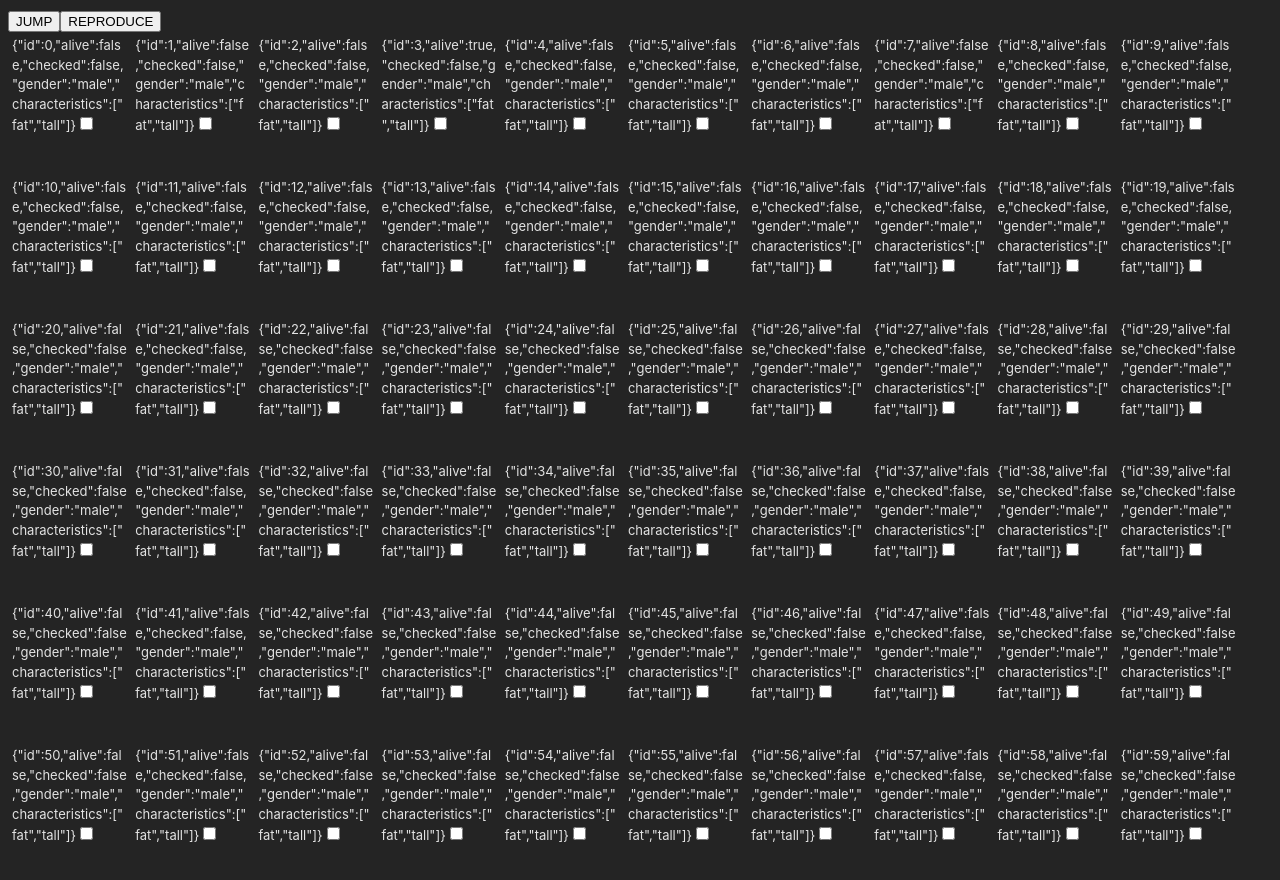
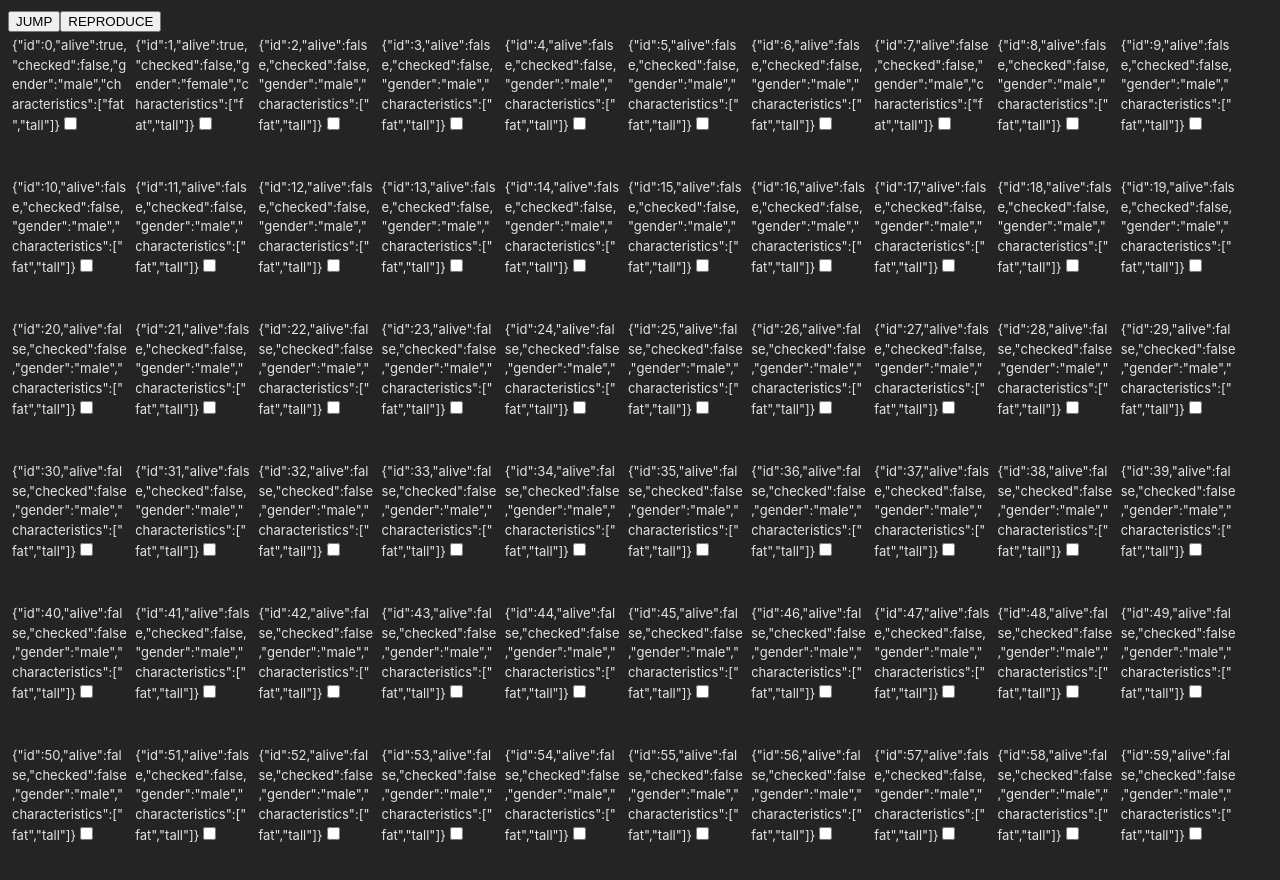
Before and after one commit to marcin228/frogs, a React (Vite) app: page / in a window 1280 px wide. Shown: the top 880 px of the page. Built offline with nearby package versions, Linux system fonts and the light colour scheme.

Commit message:
Add reproducing, fix issues, refactor a bit

```diff
--- a/src/components/Lake/Lake.tsx
+++ b/src/components/Lake/Lake.tsx
@@ -1,7 +1,7 @@
-import React, { useState } from "react"
+import React, { MouseEvent, useState } from "react"
 import './Lake.css'
 import '../../helpers/Helpers'
-import Helpers from "../../helpers/Helpers";
+import Helpers, { Point } from "../../helpers/Helpers";
 
 type LakeProps = {
     children?:React.ReactNode,
@@ -12,8 +12,16 @@ enum Gender {
     female = 'female'
 }
 
-type Weight = 'fat' | 'slim';
-type Height = 'tall' | 'short';
+enum Weight {
+    fat = 'fat',
+    slim = 'slim'
+}
+
+enum Height {
+    tall = 'tall',
+    short = 'short'
+}
+
 type Characteristics = [Weight, Height];
 type Frog = {
 
@@ -30,7 +38,28 @@ const LAKE_HEIGTH:number = 6;
 const MALE_DISTANCE: number = 3;
 const FEMALE_DISTANCE: number = 2;
 
-const Lake:React.FC<LakeProps> = ({ children }) => {
+const Lake:React.FC<LakeProps> = () => {
+
+    const checkAdjacentCellsInMatrix = function(pos:Point, matrix:Array<Array<Frog>>):Point | null{
+
+        const adjacencyOrder = [[-1, -1], [-1, 0], [-1, 1], [0, -1], [0, 1], [1, -1], [1, 0], [1, 1]];
+        let result:Point|null = null;
+
+        adjacencyOrder.forEach(_ => {
+
+            const y = pos.y + _[0];
+            const x = pos.x + _[1];
+
+            if(x >= 0 && x < LAKE_WIDTH && y >= 0 && y < LAKE_HEIGTH)
+                if(!matrix[y][x].alive){
+
+                    result = { x: x, y: y };
+                    return;
+                }
+        });
+
+        return result;
+    }
 
     const onClickJumpHandler = function():void{
 
@@ -74,9 +103,44 @@ const Lake:React.FC<LakeProps> = ({ children }) => {
 
     const onClickReproduce = function():void{
 
+        const [id1, id2] = [...selectedFrogsIds.values()].map(Number);
+        const tmpLakeState = structuredClone(lakeState);
+
+        const pos1 = { y: Math.floor(id1 / LAKE_WIDTH), x: id1 % LAKE_WIDTH };
+        const pos2 = { y: Math.floor(id2 / LAKE_WIDTH), x: id2 % LAKE_WIDTH };
+
+        const distance = Helpers.calculateDistance(pos1, pos2);
+
+        const cell1 = tmpLakeState[pos1.y][pos1.x];
+        const cell2 = tmpLakeState[pos2.y][pos2.x];
+        const femalePos = cell1.gender == Gender.female ? pos1 : pos2;
+
+        console.log('REPR')
+
+        if(cell1.alive && cell2.alive && cell1.gender != cell2.gender && distance == 1){
+
+            console.log("REPR 2");
+
+            const childPos = checkAdjacentCellsInMatrix(femalePos, tmpLakeState);
+
+            if(childPos == null)
+                return;
+
+            tmpLakeState[childPos.y][childPos.x] = {
+                id: childPos.x + childPos.y,
+                alive: true,
+                gender: Helpers.getRandomNumber(0, 1) == 0 ? Gender.female : Gender.male,
+                checked: false,
+                characteristics: ([cell1.characteristics[0], cell2.characteristics[1]] as Characteristics)
+            };
+
+            setLakeState(tmpLakeState);
+        }
+        else
+            return;
     }
 
-    const onClickCheckboxHandler = function (event:Event, id:number) {
+    const onClickCheckboxHandler = function (event:MouseEvent, id:number) {
 
         if((event.currentTarget as HTMLInputElement).checked){
             if(selectedFrogsNum >= 2){
@@ -115,15 +179,25 @@ const Lake:React.FC<LakeProps> = ({ children }) => {
     const [lakeState, setLakeState] = useState(
         new Array(LAKE_HEIGTH).fill(null).map((a, row) =>
             new Array(LAKE_WIDTH).fill(null).map((b, col) => {
+
+                let isAlive:boolean = false;
+                let defaultGender:Gender = Gender.male;
+
+                if(row * LAKE_WIDTH + col == 0 || row * LAKE_WIDTH + col == 1)
+                    isAlive = true;
+
+                if (row * LAKE_WIDTH + col == 1)
+                    defaultGender = Gender.female;
+
                 return {
-                  id: parseInt(row) * LAKE_WIDTH + parseInt(col),
-                  alive:
-                    parseInt(row) * LAKE_WIDTH + parseInt(col) == 3
-                      ? true
-                      : false,
-                  checked: false,
-                  gender: Gender.male,
-                  characteristics: ["fat", "tall"],
+                    id: row * LAKE_WIDTH + col,
+                    alive: isAlive,
+                    checked: false,
+                    gender: defaultGender,
+                    characteristics: [
+                        Weight.fat,
+                        Height.tall,
+                    ] as Characteristics,
                 };
             })
         )
@@ -143,7 +217,7 @@ const Lake:React.FC<LakeProps> = ({ children }) => {
               <input
                 type="checkbox"
                 checked={(cell as Frog).checked ? true : false}
-                onClick={(event) => onClickCheckboxHandler(event, cell.id)}
+                onClick={(event:MouseEvent) => onClickCheckboxHandler(event, cell.id)}
                 data-id={cell.id}
               ></input>
             </div>
--- a/src/helpers/Helpers.ts
+++ b/src/helpers/Helpers.ts
@@ -1,4 +1,4 @@
-type Point = {
+export type Point = {
     x:number
     y:number
 }
```
